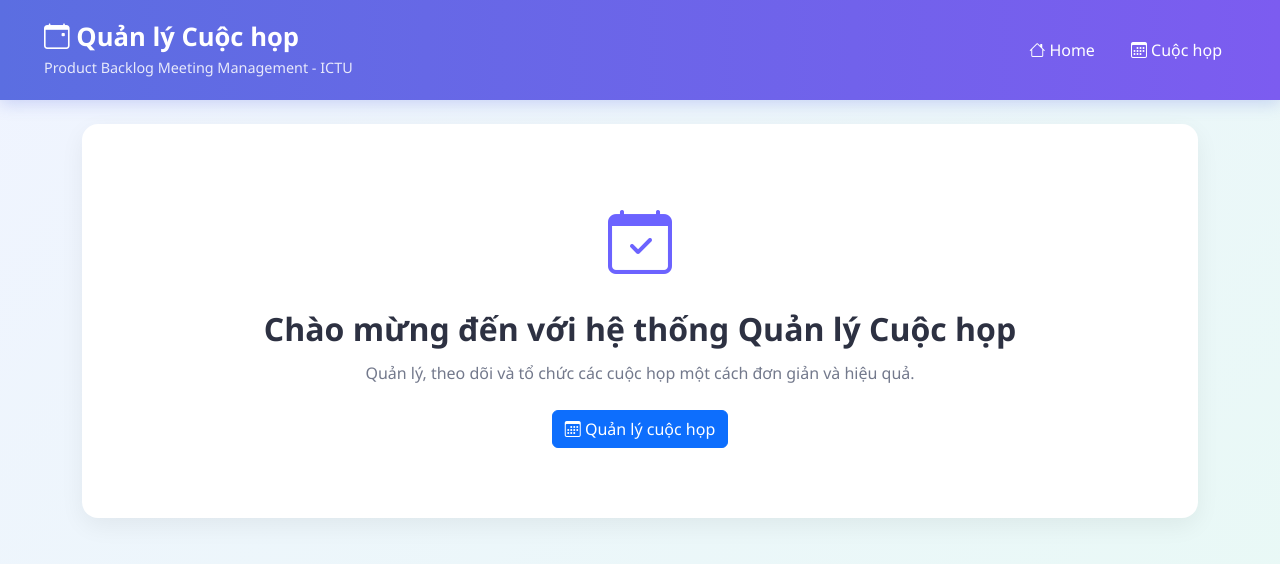
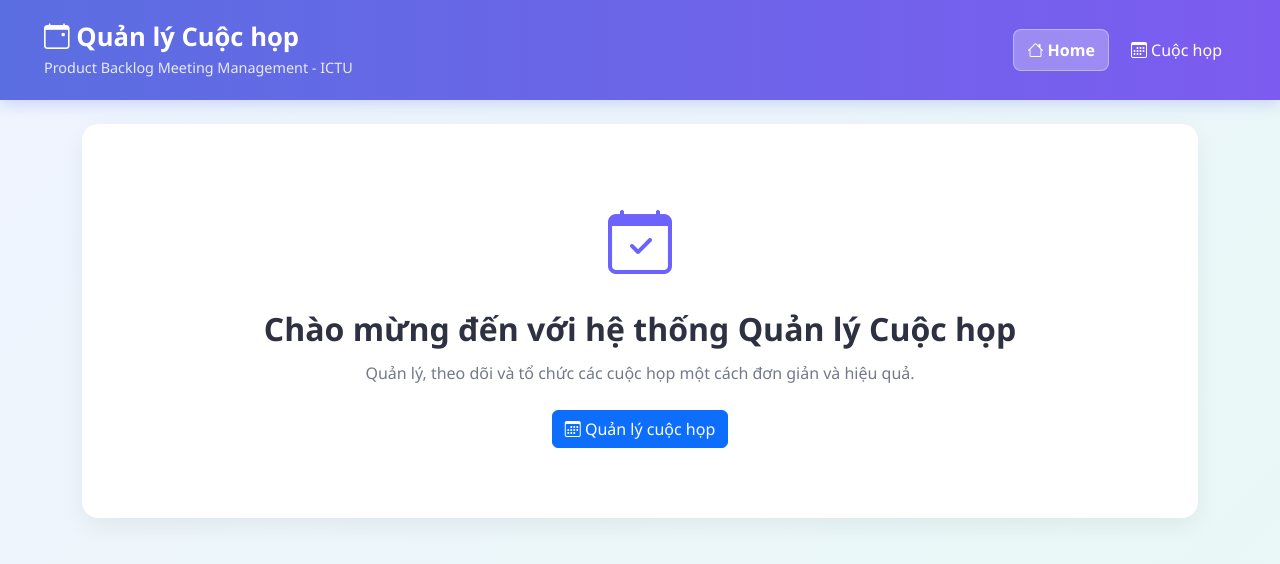
Before and after one commit to mrminh836/TTCS_T926_K16C2_N3, a website: page client/index.html in a window 1280 px wide. Drawn offline with nearby package versions, Linux system fonts and the light colour scheme.

Commit message:
feat: hoan thien router base, xu ly route /home va active navigation link

```diff
--- a/client/main.js
+++ b/client/main.js
@@ -72,6 +72,7 @@ const detailOverlay = document.getElementById("detail-overlay");
 
 const routes = {
   "/": renderHome,
+  "/home": renderHome,
   "/meetings": renderMeetingsPage,
   "/404": render404
 };
@@ -88,16 +89,39 @@ function getCurrentRoute() {
 }
 
 
+function updateActiveNav(route) {
+  const navLinks = document.querySelectorAll(".nav-link-custom");
+
+  navLinks.forEach((link) => {
+    const href = link.getAttribute("href");
+    const linkRoute = href ? href.replace("#", "") : "";
+
+    const isHome =
+      (route === "/" || route === "/home") &&
+      (linkRoute === "/" || linkRoute === "/home");
+    const isMatch = route === linkRoute;
+
+    if (isHome || isMatch) {
+      link.classList.add("active");
+    } else {
+      link.classList.remove("active");
+    }
+  });
+}
+
+
 function router() {
   const route = getCurrentRoute();
 
   const page = routes[route] || render404;
 
   page();
+  updateActiveNav(route);
 }
 
 
 window.addEventListener("hashchange", router);
+document.addEventListener("DOMContentLoaded", router);
 
 
 // =====================================================
--- a/client/style.css
+++ b/client/style.css
@@ -86,6 +86,16 @@ body {
   color: white;
 
   background: rgba(255, 255, 255, 0.18);
+}
+
+.nav-link-custom.active {
+  color: white;
+
+  background: rgba(255, 255, 255, 0.28);
+
+  font-weight: 600;
+
+  box-shadow: inset 0 0 0 1px rgba(255, 255, 255, 0.35);
 }
 
 
```
